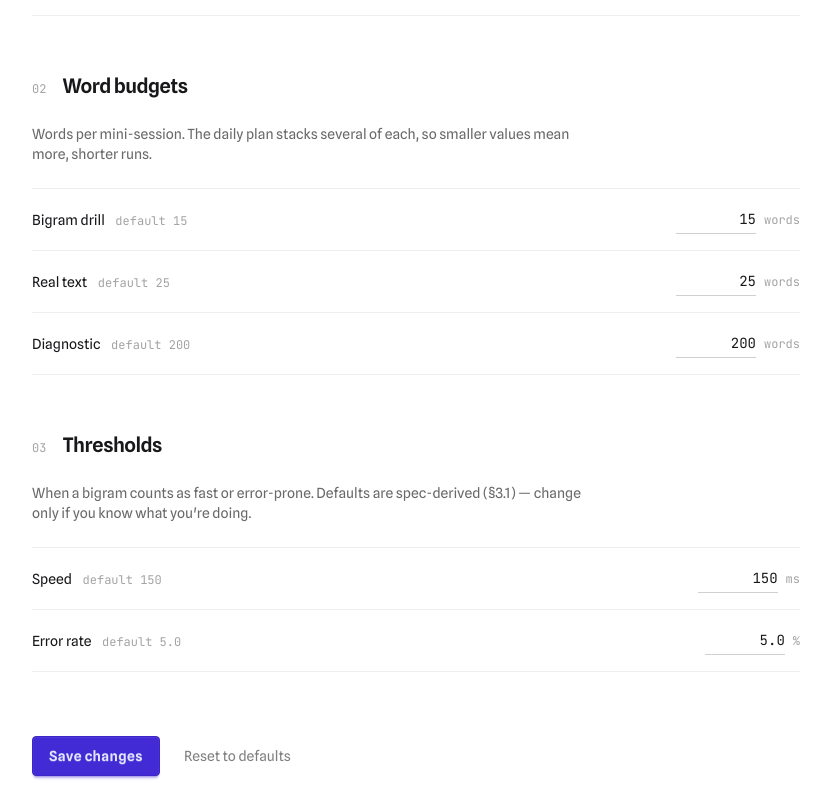
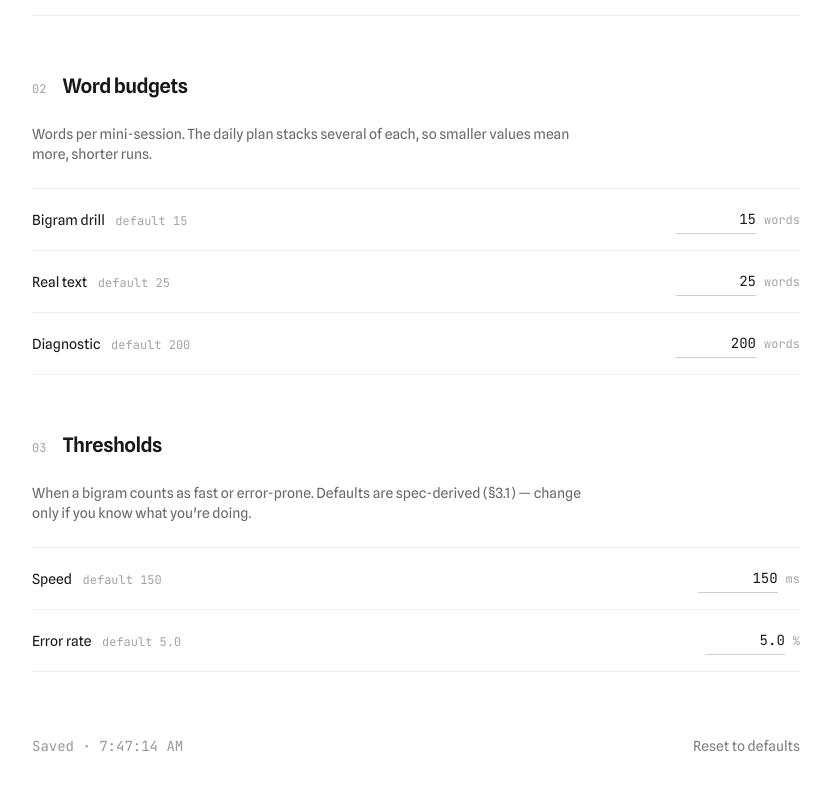
Before and after one commit to Alounv/typing-trainer, a SvelteKit app: page /settings in a window 1280 px wide. Shown: the part 494-1294 px from the top of the page, without its empty margins (224-1055 px from the left). Built offline with nearby package versions, Linux system fonts and the light colour scheme.

Commit message:
Finish saving

```diff
--- a/src/routes/settings/+page.svelte
+++ b/src/routes/settings/+page.svelte
@@ -6,12 +6,12 @@
 	 * (session routes, planner) read back via `getProfile` and fall
 	 * back to the `DEFAULT_*` constants when fields are absent.
 	 *
-	 * Explicit Save button rather than auto-save on every keystroke: a
-	 * threshold change between half-typed states is rarely what the
-	 * user means, and the number inputs are forgiving of intermediate
-	 * values anyway. Reset-to-defaults just rewrites the row with the
-	 * factory shape — simpler than a "clear the override" toggle per
-	 * field, and reversible in one click.
+	 * Auto-save on edit (Phase 6.5.2): each field change kicks a short
+	 * debounced save rather than gating behind a "Save" button. The
+	 * debounce is long enough that number inputs don't write a profile
+	 * per keystroke, short enough that a user leaving the page feels
+	 * confident their changes stuck. The timestamp + error live-region
+	 * in the footer is the single source of feedback.
 	 */
 	import { onMount } from 'svelte';
 	import { getProfile, saveProfile } from '$lib/storage/service';
@@ -76,6 +76,14 @@
 	let saveError = $state<string | null>(null);
 	let savedAt = $state<Date | null>(null);
 
+	/**
+	 * Debounce window for auto-save (ms). Long enough that dragging a
+	 * number input past several intermediate values writes one row, not
+	 * seven; short enough that stepping away after an edit still
+	 * captures it before the user navigates.
+	 */
+	const AUTO_SAVE_DEBOUNCE_MS = 400;
+
 	onMount(async () => {
 		try {
 			const stored = await getProfile();
@@ -96,6 +104,29 @@
 			loadError = err instanceof Error ? err.message : 'Failed to load settings.';
 			loadState = 'error';
 		}
+	});
+
+	/**
+	 * Auto-save: debounced `$effect` that reacts to any change in
+	 * `form` once the page has finished loading. The `loadState` guard
+	 * prevents the effect's initial run (which fires against the
+	 * pre-load defaults) from writing the factory shape over an
+	 * existing profile. The timer handle in the cleanup closure ensures
+	 * an edit followed immediately by another edit collapses into one
+	 * save.
+	 */
+	$effect(() => {
+		if (loadState !== 'ready') return;
+		// Read through the reactive form so the effect re-runs on any
+		// leaf change. `$state.snapshot` is called inside the timer so
+		// what gets saved is the value at debounce-fire time, not the
+		// older value captured when the edit started.
+		$state.snapshot(form);
+
+		const handle = setTimeout(() => {
+			void save();
+		}, AUTO_SAVE_DEBOUNCE_MS);
+		return () => clearTimeout(handle);
 	});
 
 	/**
@@ -156,9 +187,11 @@
 		}
 	}
 
-	async function reset() {
+	function reset() {
+		// The reactive assignment triggers the auto-save effect — no need
+		// to call `save()` directly. Keeps the reset path identical to any
+		// other edit, so there's one save code path, not two.
 		form = buildDefaults();
-		await save();
 	}
 </script>
 
@@ -372,34 +405,35 @@
 			</dl>
 		</section>
 
+		<!--
+			No Save button: edits auto-persist shortly after the user
+			stops. The status line is the only feedback the footer needs,
+			so it owns the whole row. "Reset to defaults" lives on the
+			right as the only action the user can still trigger manually,
+			styled as a quiet text link so it doesn't pull focus in idle
+			state.
+		-->
 		<footer class="flex flex-wrap items-center gap-x-6 gap-y-3 pt-2">
+			<div class="text-sm" aria-live="polite">
+				{#if saveError}
+					<p class="text-error" role="alert">{saveError}</p>
+				{:else if saving}
+					<p class="font-mono text-base-content/45 tabular-nums">Saving…</p>
+				{:else if savedAt}
+					<p class="font-mono text-base-content/45 tabular-nums">
+						Saved · {savedAt.toLocaleTimeString()}
+					</p>
+				{/if}
+			</div>
 			<button
 				type="button"
-				class="btn tracking-wide btn-primary"
-				onclick={save}
-				disabled={saving}
-				data-testid="settings-save"
-			>
-				{saving ? 'Saving…' : 'Save changes'}
-			</button>
-			<button
-				type="button"
-				class="text-sm text-base-content/55 underline-offset-4 hover:text-base-content hover:underline disabled:pointer-events-none disabled:opacity-50"
+				class="ml-auto text-sm text-base-content/55 underline-offset-4 hover:text-base-content hover:underline disabled:pointer-events-none disabled:opacity-50"
 				onclick={reset}
 				disabled={saving}
 				data-testid="settings-reset"
 			>
 				Reset to defaults
 			</button>
-			<div class="ml-auto text-sm" aria-live="polite">
-				{#if saveError}
-					<p class="text-error" role="alert">{saveError}</p>
-				{:else if savedAt}
-					<p class="font-mono text-base-content/45 tabular-nums">
-						Saved · {savedAt.toLocaleTimeString()}
-					</p>
-				{/if}
-			</div>
 		</footer>
 	{/if}
 </div>
```
Also changed, not shown: 1 other file (tests, documents, lock files or other folders).
